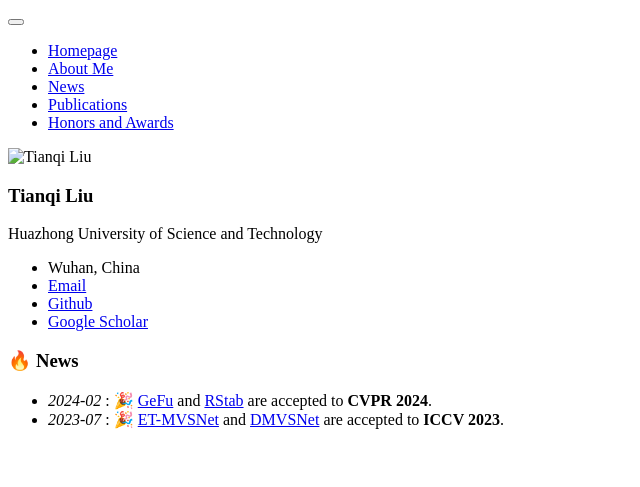
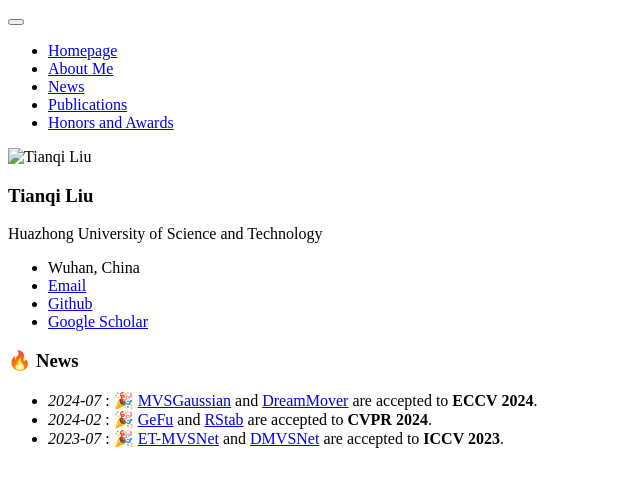
Before and after one commit to TQTQliu/TQTQliu.github.io, a Jekyll site: the page built from _pages/includes/news.md, in a window 1280 px wide. Shown: the top 487 px of the page, without its empty margins (0-640 px from the left). Built offline with Jekyll 4.4.1, drawn with Linux system fonts in a browser that asks for light colours; our own code applies the rules of GitHub Pages for plain Markdown files.

Commit message:
Update news.md

```diff
--- a/_pages/includes/news.md
+++ b/_pages/includes/news.md
@@ -1,6 +1,6 @@
 # 🔥 News
 <!-- 加点表情包,直接复制图片即可  https://github.com/guodongxiaren/README/blob/master/emoji.md?tdsourcetag=s_pcqq_aiomsg -->
 
-
+- *2024-07* : 🎉 [MVSGaussian](https://mvsgaussian.github.io/) and [DreamMover](https://dreamm0ver.github.io/) are accepted to **ECCV 2024**.
 - *2024-02* : 🎉 [GeFu](https://gefucvpr24.github.io/) and [RStab](https://arxiv.org/pdf/2404.12887) are accepted to **CVPR 2024**.
 - *2023-07* : 🎉 [ET-MVSNet](https://arxiv.org/abs/2309.17218) and [DMVSNet](https://arxiv.org/abs/2307.09160) are accepted to **ICCV 2023**.
```
